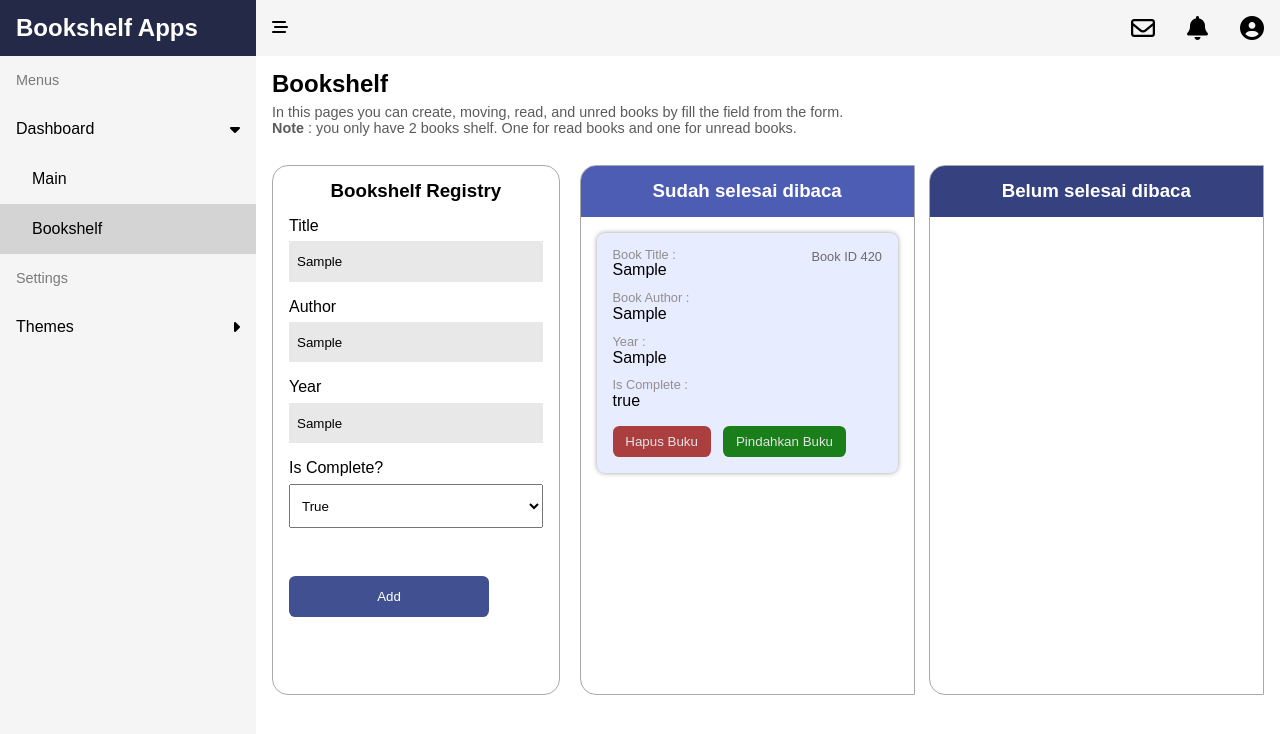
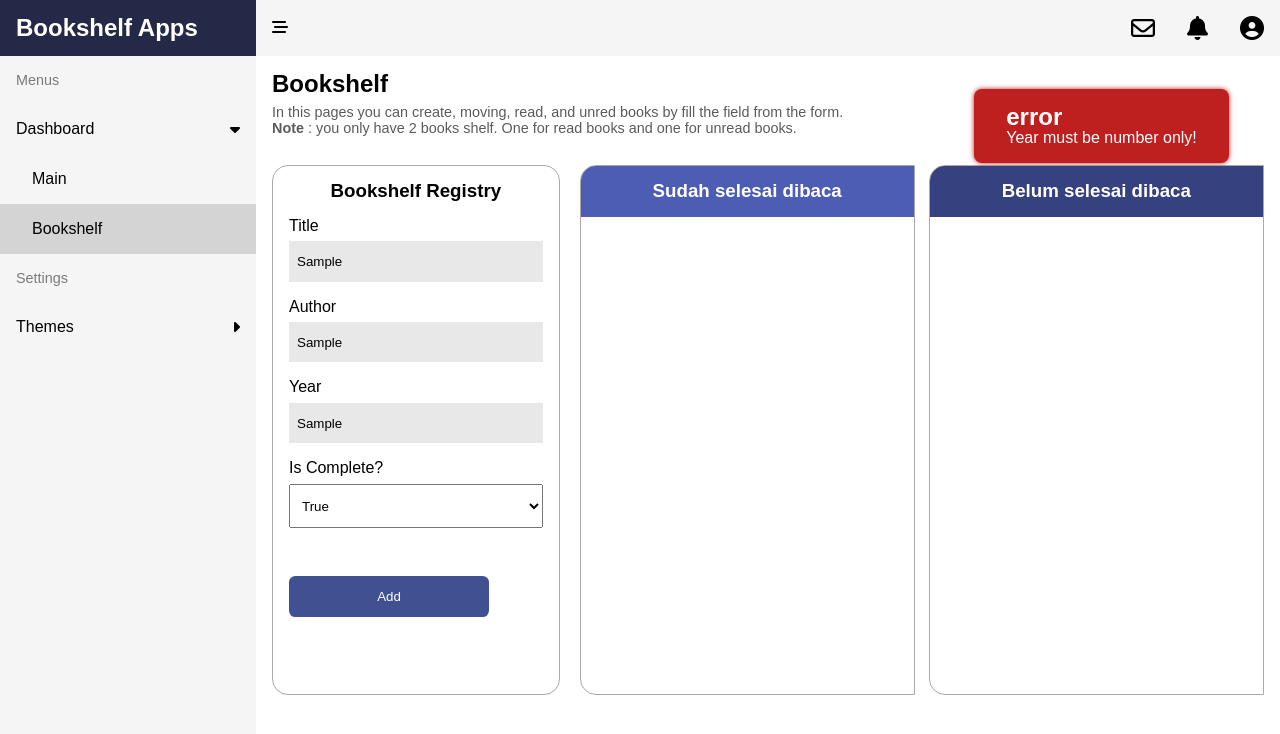
Before and after one commit to RaflyDioniswaraPramono/book-shelf-apps, a plain HTML site: page index.html in a window 1280 px wide. Both pictures are taken after typing "Sample", "Sample", "Sample" into the empty fields and a click on the button "Add". Drawn offline with Linux system fonts and the light colour scheme.

Commit message:
Adding alert handle for year must number only

```diff
--- a/assets/js/formHandler.js
+++ b/assets/js/formHandler.js
@@ -49,6 +49,14 @@ const submitHandler = async () => {
       isComplete: isComplete,
     };
 
+    var regexNumberOnly = /^\d+$/;
+    if (!year.match(regexNumberOnly)) {
+      return errorHandler({
+        type: "error",
+        message: "Year must be number only!"
+      })
+    }
+
     if (datas.isComplete === "true") {
       saveReadBook(datas);
       createElementReadBooks(datas);
@@ -56,12 +64,28 @@ const submitHandler = async () => {
       saveUnreadBook(datas);
       createElementUnreadBooks(datas);
     }
-
-    return window.location.reload();
   } catch (error) {
     throw error;
   }
 };
+
+const errorHandler = async (validation) => {
+  try {
+    const { type, message } = await validation;
+
+    document.getElementById("alert").classList.add(type);
+    document.getElementById("alert-type").innerText = type;
+    document.getElementById("alert-text").innerText = message;
+
+    setTimeout(() => {
+      document.getElementById("alert").classList.remove(type);
+
+      return window.location.reload();
+    }, 3000)
+  } catch (error) {
+    throw error;
+  }
+}
 
 const saveReadBook = async (datas) => {
   try {
@@ -70,6 +94,8 @@ const saveReadBook = async (datas) => {
     if (readBookShelf.length > 0) {
       localStorage.setItem("readBookItems", JSON.stringify(readBookShelf));
     }
+
+    return window.location.reload();
   } catch (error) {
     throw error;
   }
@@ -82,6 +108,8 @@ const saveUnreadBook = async (datas) => {
     if (unreadBookShelf.length > 0) {
       localStorage.setItem("unreadBookItems", JSON.stringify(unreadBookShelf));
     }
+
+    return window.location.reload();
   } catch (error) {
     throw error;
   }
--- a/index.html
+++ b/index.html
@@ -141,6 +141,10 @@
           </div>
         </div>
         <div id="book-page" class="bookshelf show">
+          <div id="alert" class="alert-box">
+            <h2 id="alert-type"></h2>
+            <p id="alert-text"></p>
+          </div>
           <div class="pages-header">
             <h2>Bookshelf</h2>
             <p>
```
